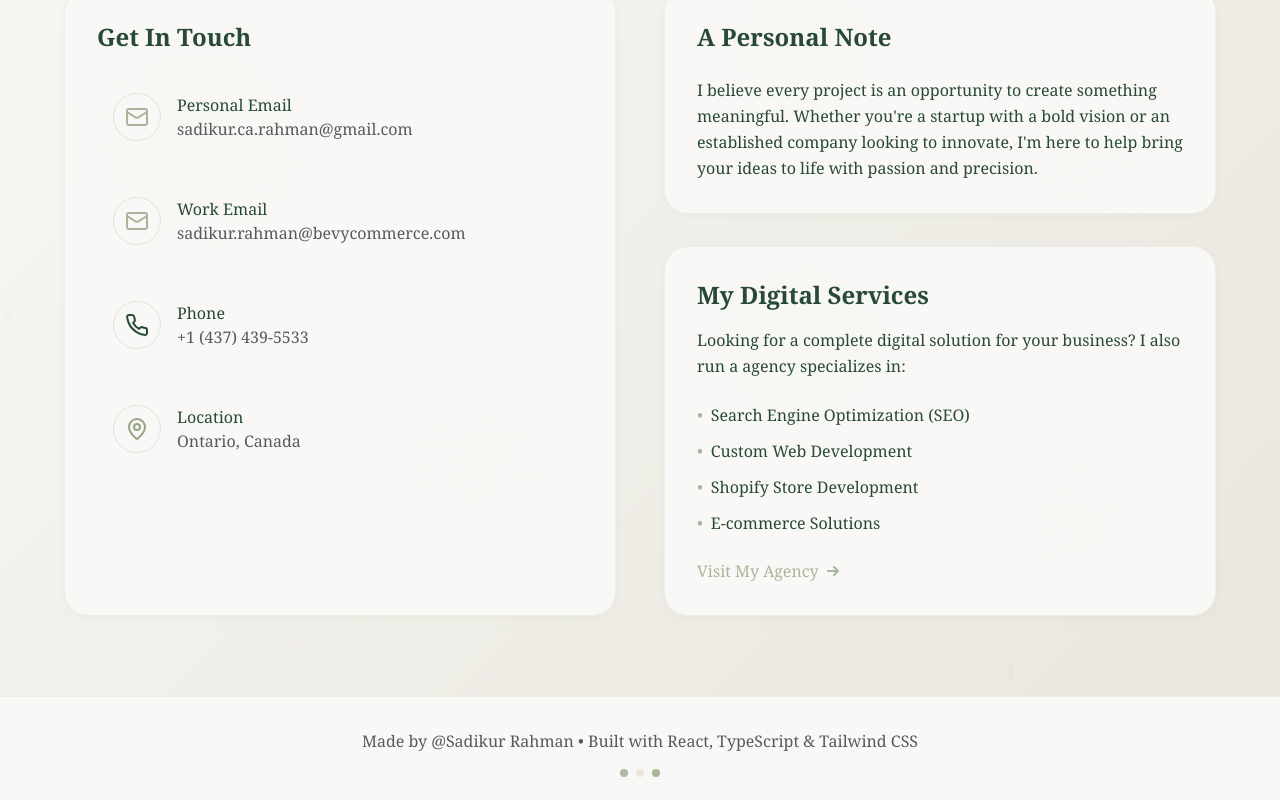
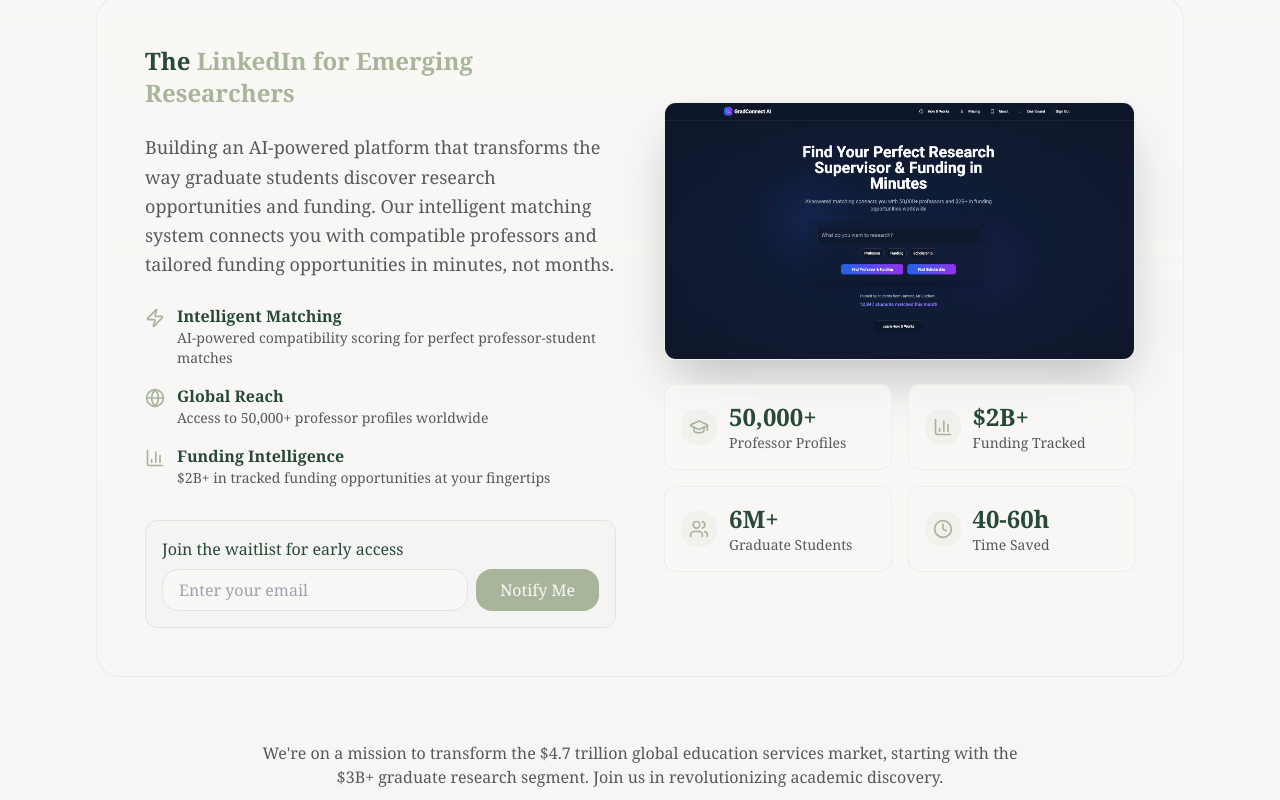
Before and after one commit to SADIK112/Portfolio, a React (Vite) app: page / in a window 1280 px wide. Shown: the part 7960-8760 px from the top of the page. Built offline with nearby package versions, Linux system fonts and the light colour scheme.

Commit message:
added a project section

```diff
--- /dev/null
+++ b/src/components/portfolio/ResearchPlatformSection.tsx
@@ -0,0 +1,167 @@
+import { useEffect, useRef, useState } from 'react';
+import { cn } from '@/lib/utils';
+import { Brain, GraduationCap, Users, Zap, BarChart3, Clock, Globe } from 'lucide-react';
+import soloProject from '@/assets/solo-project.png';
+
+const ResearchPlatformSection = () => {
+  const [isVisible, setIsVisible] = useState(false);
+  const sectionRef = useRef<HTMLDivElement>(null);
+
+  useEffect(() => {
+    const observer = new IntersectionObserver(
+      ([entry]) => {
+        if (entry.isIntersecting) {
+          setIsVisible(true);
+        }
+      },
+      { threshold: 0.1 }
+    );
+
+    if (sectionRef.current) {
+      observer.observe(sectionRef.current);
+    }
+
+    return () => observer.disconnect();
+  }, []);
+
+  const stats = [
+    { value: '50,000+', label: 'Professor Profiles', icon: GraduationCap },
+    { value: '$2B+', label: 'Funding Tracked', icon: BarChart3 },
+    { value: '6M+', label: 'Graduate Students', icon: Users },
+    { value: '40-60h', label: 'Time Saved', icon: Clock },
+  ];
+
+  return (
+    <section
+      id="research-platform"
+      ref={sectionRef}
+      className="py-20 px-6 bg-gradient-to-b from-background to-muted/20 relative overflow-hidden"
+    >
+      {/* Background elements */}
+      <div className="absolute inset-0 -z-10 opacity-10">
+        <div className="absolute top-1/4 left-1/4 w-64 h-64 rounded-full bg-primary/20 blur-3xl" />
+        <div className="absolute bottom-1/4 right-1/4 w-96 h-96 rounded-full bg-accent/20 blur-3xl" />
+      </div>
+
+      <div className="container mx-auto max-w-6xl relative z-10">
+        <div className="text-center mb-16">
+          <span className="inline-block px-4 py-2 rounded-full bg-primary/10 text-primary text-sm font-medium mb-4">
+            Coming Soon
+          </span>
+          <h2 className="text-3xl md:text-4xl font-bold mb-6">
+            The Future of <span className="bg-clip-text text-transparent bg-gradient-to-r from-primary to-accent">Graduate Research</span>
+          </h2>
+          <p className="text-xl text-muted-foreground max-w-3xl mx-auto">
+            Revolutionizing how students connect with research opportunities and funding
+          </p>
+        </div>
+
+        <div className={cn(
+          "bg-card/50 backdrop-blur-sm rounded-3xl border border-border/50 p-8 md:p-12 mb-16",
+          "transform transition-all duration-700",
+          isVisible ? "opacity-100 translate-y-0" : "opacity-0 translate-y-10"
+        )}>
+          <div className="grid md:grid-cols-2 gap-12 items-center">
+            <div>
+              <h3 className="text-2xl font-bold mb-6">
+                The <span className="text-primary">LinkedIn for Emerging Researchers</span>
+              </h3>
+
+              <p className="text-muted-foreground mb-6 text-lg leading-relaxed">
+                Building an AI-powered platform that transforms the way graduate students discover research opportunities and funding.
+                Our intelligent matching system connects you with compatible professors and tailored funding opportunities in minutes,
+                not months.
+              </p>
+
+              <div className="space-y-4 mb-8">
+                <div className="flex items-start gap-3">
+                  <Zap className="w-5 h-5 text-primary mt-1 flex-shrink-0" />
+                  <div>
+                    <h4 className="font-semibold">Intelligent Matching</h4>
+                    <p className="text-muted-foreground text-sm">AI-powered compatibility scoring for perfect professor-student matches</p>
+                  </div>
+                </div>
+                <div className="flex items-start gap-3">
+                  <Globe className="w-5 h-5 text-primary mt-1 flex-shrink-0" />
+                  <div>
+                    <h4 className="font-semibold">Global Reach</h4>
+                    <p className="text-muted-foreground text-sm">Access to 50,000+ professor profiles worldwide</p>
+                  </div>
+                </div>
+                <div className="flex items-start gap-3">
+                  <BarChart3 className="w-5 h-5 text-primary mt-1 flex-shrink-0" />
+                  <div>
+                    <h4 className="font-semibold">Funding Intelligence</h4>
+                    <p className="text-muted-foreground text-sm">$2B+ in tracked funding opportunities at your fingertips</p>
+                  </div>
+                </div>
+              </div>
+
+              <div className="bg-muted/30 border border-border rounded-xl p-4">
+                <p className="font-medium mb-2">Join the waitlist for early access</p>
+                <div className="flex gap-2">
+                  <input
+                    type="email"
+                    placeholder="Enter your email"
+                    className="flex-1 px-4 py-2 rounded-lg border border-border bg-background focus:ring-2 focus:ring-primary/50 focus:outline-none"
+                  />
+                  <button className="px-6 py-2 bg-primary text-primary-foreground rounded-lg font-medium hover:bg-primary/90 transition-colors">
+                    Notify Me
+                  </button>
+                </div>
+              </div>
+            </div>
+
+            <div className="relative">
+              <div className="relative rounded-xl overflow-hidden border border-border/50 shadow-2xl">
+                <img
+                  src={soloProject}
+                  alt="ResearchMatch Platform Preview"
+                  className="w-full h-auto"
+                />
+              </div>
+
+              {/* Stats grid */}
+              <div className="grid grid-cols-2 gap-4 mt-6">
+                {stats.map((stat, index) => (
+                  <div
+                    key={stat.label}
+                    className={cn(
+                      "bg-background/80 backdrop-blur-sm p-4 rounded-xl border border-border/50",
+                      "transform transition-all duration-500",
+                      isVisible ? "opacity-100 translate-y-0" : "opacity-0 translate-y-4"
+                    )}
+                    style={{ transitionDelay: `${index * 100}ms` }}
+                  >
+                    <div className="flex items-center gap-3">
+                      <div className="p-2 rounded-lg bg-primary/10 text-primary">
+                        <stat.icon className="w-5 h-5" />
+                      </div>
+                      <div>
+                        <div className="text-2xl font-bold">{stat.value}</div>
+                        <div className="text-sm text-muted-foreground">{stat.label}</div>
+                      </div>
+                    </div>
+                  </div>
+                ))}
+              </div>
+            </div>
+          </div>
+        </div>
+
+        <div className="text-center">
+          <p className="text-muted-foreground max-w-3xl mx-auto mb-8">
+            We're on a mission to transform the $4.7 trillion global education services market,
+            starting with the $3B+ graduate research segment. Join us in revolutionizing
+            academic discovery.
+          </p>
+          <button disabled className="px-8 py-3 bg-gradient-to-r from-primary to-accent text-white rounded-full font-medium hover:opacity-90 transition-opacity">
+            Learn More About Our Vision
+          </button>
+        </div>
+      </div>
+    </section>
+  );
+};
+
+export default ResearchPlatformSection;
--- a/src/pages/Index.tsx
+++ b/src/pages/Index.tsx
@@ -6,6 +6,7 @@ import AboutSection from '@/components/portfolio/AboutSection';
 import SkillsSection from '@/components/portfolio/SkillsSection';
 import ProjectsSection from '@/components/portfolio/ProjectsSection';
 import ExperienceSection from '@/components/portfolio/ExperienceSection';
+import ResearchPlatformSection from '@/components/portfolio/ResearchPlatformSection';
 import ContactSection from '@/components/portfolio/ContactSection';
 
 const Index = () => {
@@ -33,6 +34,7 @@ const Index = () => {
         <SkillsSection />
         {/* <ProjectsSection /> */}
         <ExperienceSection />
+        <ResearchPlatformSection />
         <ContactSection />
       </main>
 
```
Also changed, not shown: src/assets/solo-project.png (added).
